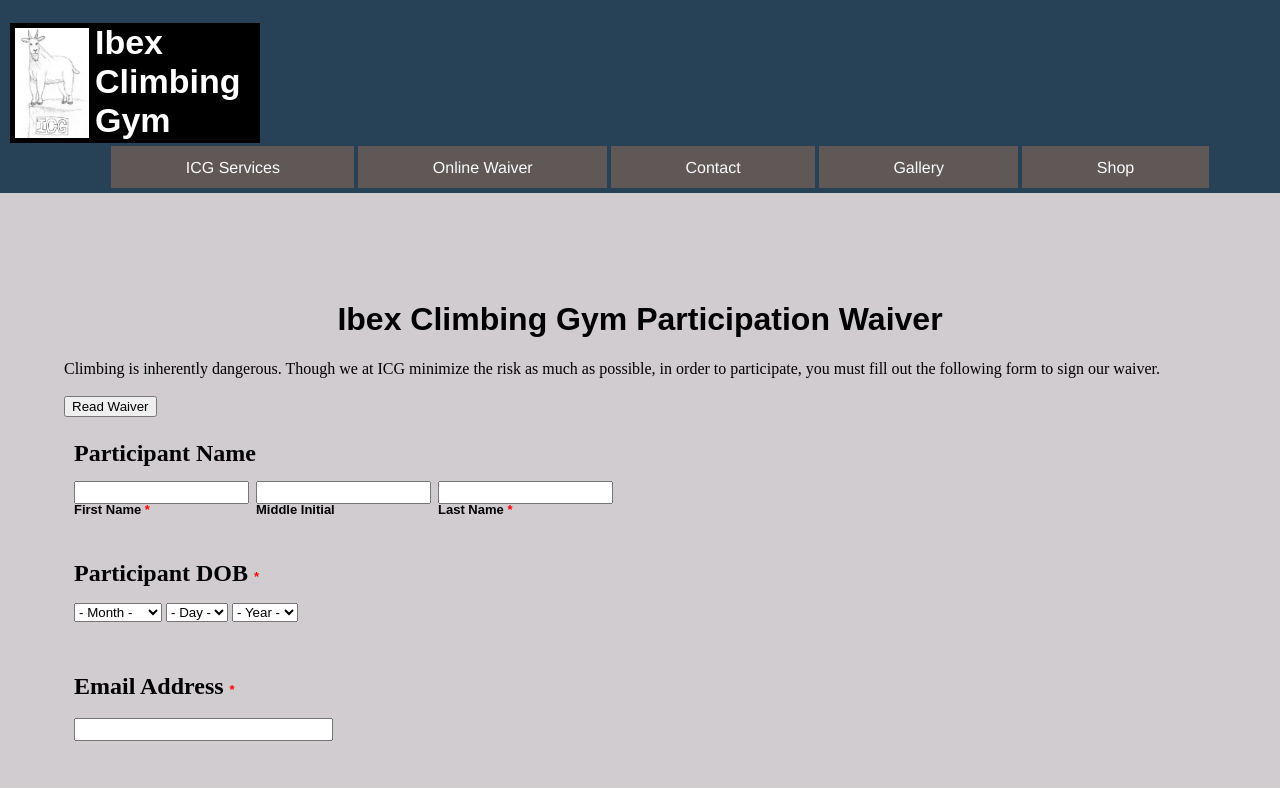
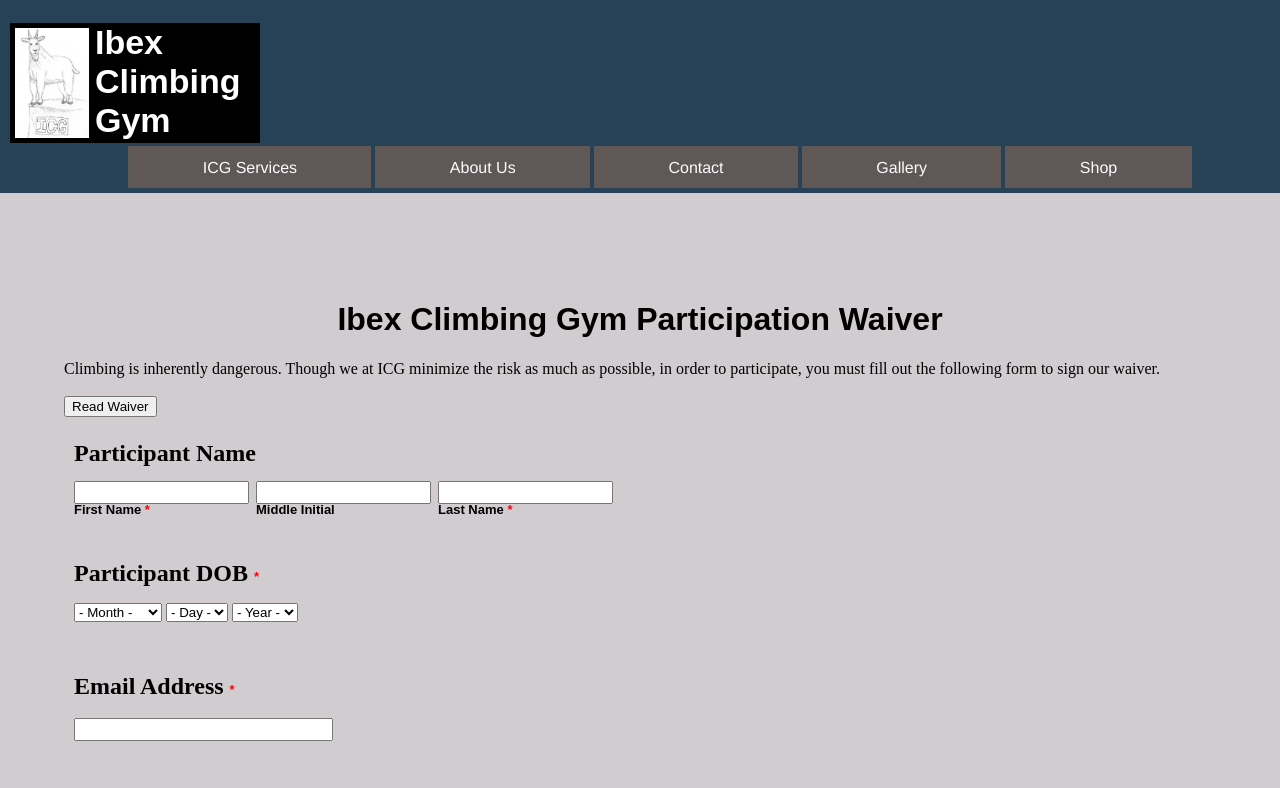
Before and after one commit to zskendall/CSC105_Goat-Gym, a plain HTML site: page onlineWaiver.html in a window 1280 px wide. Shown: the top 788 px of the page. Drawn offline with Linux system fonts and the light colour scheme.

Commit message:
fix About Us

```diff
--- a/onlineWaiver.html
+++ b/onlineWaiver.html
@@ -15,7 +15,7 @@
             <div id = 'nav'>
                 <ul>
                     <a href = "services.html"><li>ICG Services</li></a>
-                    <a href = "onlineWaiver.html"><li>Online Waiver</li></a>
+                    <a href = "about.html"><li>About Us</li></a>
                     <a href = "contact.html"><li>Contact</li></a>
                     <a href = "gallery.html"><li>Gallery</li></a>
                     <a href = "shop.html"><li>Shop</li></a>
```
